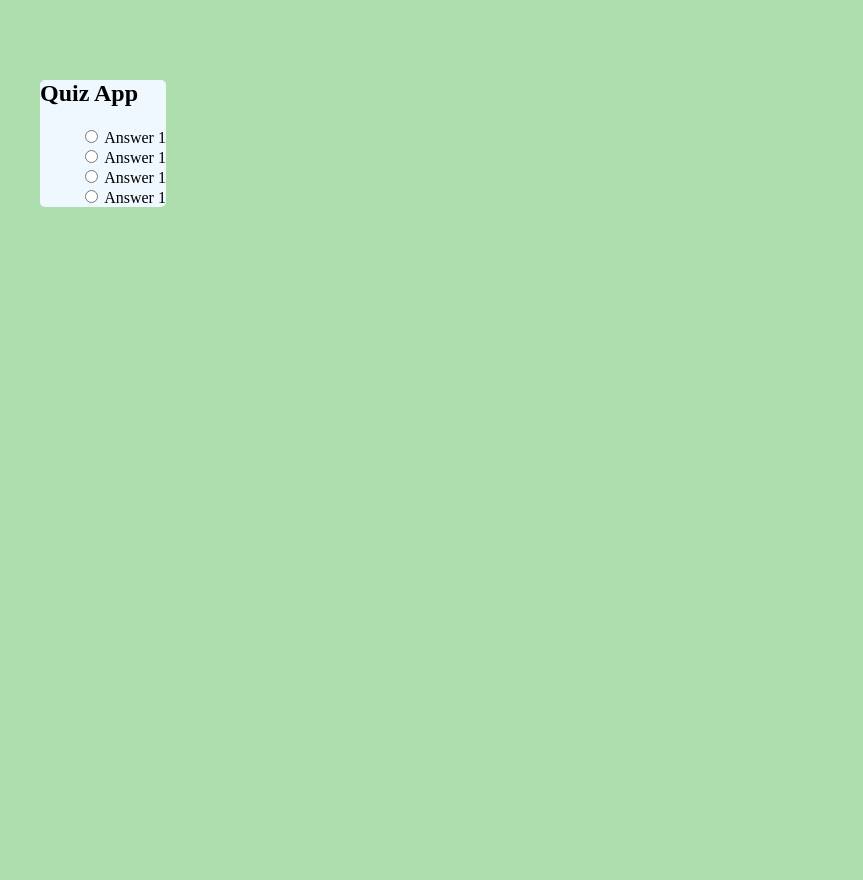
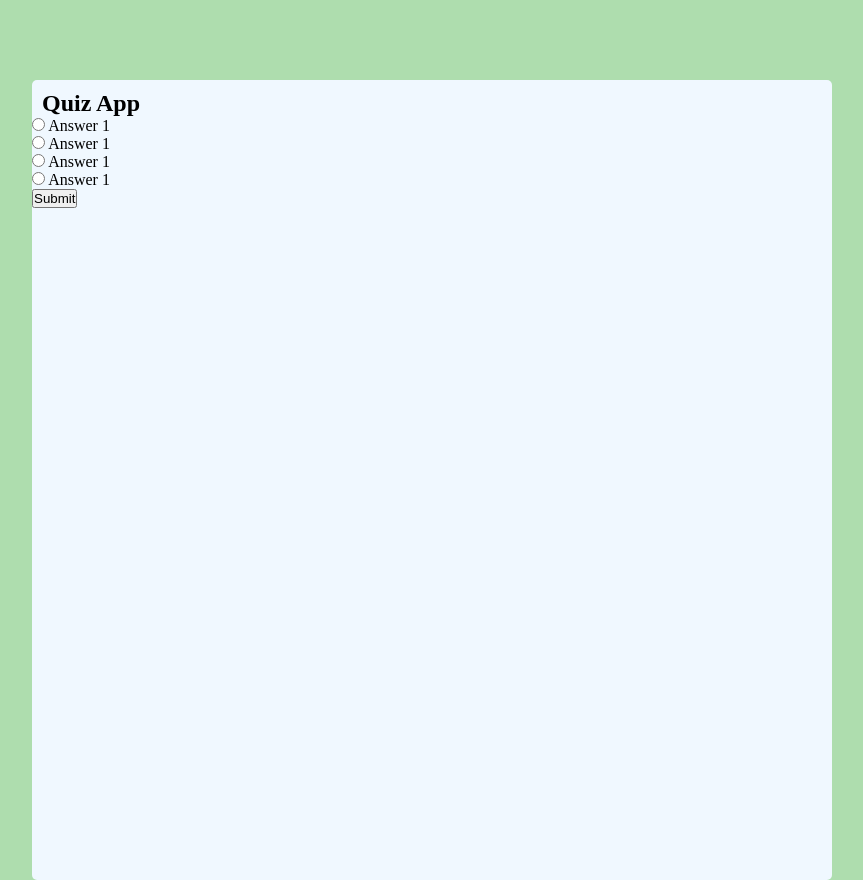
Before and after one commit to Nitish660/Quiz_app, a plain HTML site: page index.html in a window 1280 px wide. Shown: the whole page, without its empty margins (352-1215 px from the left). Drawn offline with Linux system fonts and the light colour scheme.

Commit message:
quiz app

```diff
--- a/index.html
+++ b/index.html
@@ -28,6 +28,10 @@
                     <label for="ans1" id="option1">Answer 1</label>
                 </li>
             </ul>
+             <button id="submit">Submit</button>
+             <div id="showScore" class="scoreArea">
+
+             </div>
         </div>
     </div>
  </body>
--- a/style.css
+++ b/style.css
@@ -1,3 +1,9 @@
+*{
+    margin: 0;
+    padding: 0;
+    box-sizing: border-box;
+}
+
 html,body{
     width: 100%;
     height: 100%;
@@ -9,13 +15,22 @@ html,body{
     margin-top: 10vh;
    margin-left: 30%;
     height: fit-content;
-    width: fit-content;
+    width: 50vh;
+    display: grid;
+    place-items: center;
 
 }
 .inner-main{
     background-color: aliceblue;
     border-radius: 5px;
+    width: 100vh;
+    min-height: 100vh;
 }
 ul li{
     list-style-type: none;
 }
+
+.inner-main h2{
+    padding-top: 10px;
+    padding-left: 10px;
+}
```
